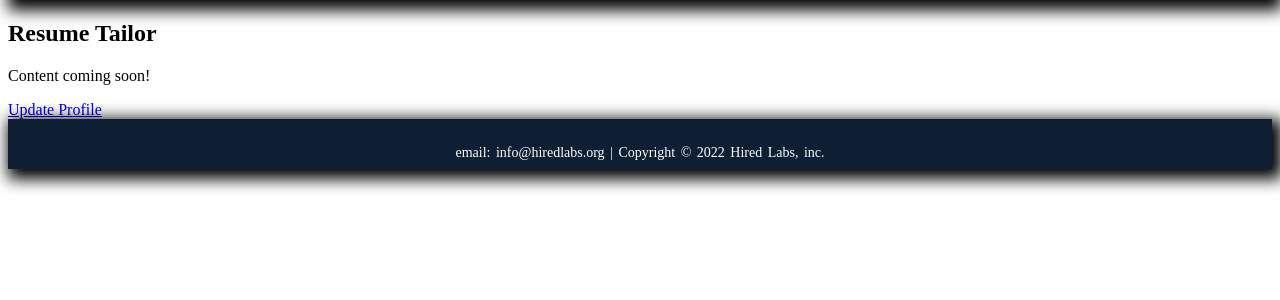
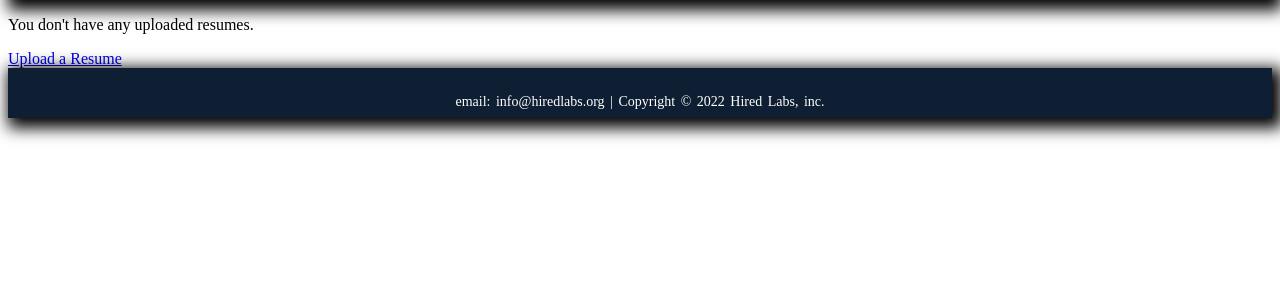
Before and after one commit to janton42/hired_labs_webtools, a Django app: page /resume_tailor/ in a window 1280 px wide. Shown: the part 90-390 px from the top of the page. Run offline with Django 4.2, Linux system fonts and the light colour scheme; the visitor is signed in with stand-in values (Sample User, id 1); data that the repository does not hold is empty; some libraries are stand-ins or nearby versions.

Commit message:
resume upload working

```diff
--- a/resume_tailor/models.py
+++ b/resume_tailor/models.py
@@ -154,7 +154,7 @@ class UserSkillLevel(models.Model):
         return '{}: {}, {}'.format(self.user, self.skill, self.level)
 
 class ResumeUpload(models.Model):
-    user = models.ForeignKey(Profile, on_delete=models.CASCADE)
+    user = models.ForeignKey(User, on_delete=models.CASCADE)
     title = models.CharField(max_length=20)
     resume = models.FileField(upload_to='uploads/')
 
--- a/resume_tailor/urls.py
+++ b/resume_tailor/urls.py
@@ -7,4 +7,5 @@ urlpatterns = [
     path('profile/', views.profile, name='profile'),
     path('profile/update/', views.update_profile, name='update_profile'),
     path('profile/settings/', views.settings, name='settings'),
+    path('upload_resume/', views.upload_resume, name='upload_resume'),
 ]
--- a/resume_tailor/views.py
+++ b/resume_tailor/views.py
@@ -3,9 +3,10 @@ from django.contrib import messages
 from django.contrib.auth import login, authenticate
 from django.contrib.auth.decorators import login_required
 
-from .forms import UserRegistrationForm, UpdateProfileForm
+from .forms import UserRegistrationForm, UpdateProfileForm, \
+UploadFileForm
 
-from .models import Location, Setting, Profile
+from .models import Location, Setting, Profile, ResumeUpload
 
 # Home page (home) and Registration page (register) are the only pages
 # accessible without a login.
@@ -31,7 +32,13 @@ def register(request):
 
 @login_required
 def resume_tailor_home(request):
-    return render(request,'resume_tailor_home.html')
+    resumes = ResumeUpload.objects.all()\
+    .filter(user=request.user)\
+    .values()
+    context = {
+        'resumes': resumes
+    }
+    return render(request,'resume_tailor_home.html', context)
 
 @login_required
 def profile(request):
@@ -58,8 +65,24 @@ def update_profile(request):
             profile = form.save(commit=False)
             profile.user = request.user
             profile.save()
-            return redirect('profile_view',pk=profile.pk)
+            return redirect('profile.html',pk=profile.pk)
     else:
         form = UpdateProfileForm()
     context = { 'form': form }
     return render(request, 'profile_update.html', context)
+
+@login_required
+def upload_resume(request):
+    if request.method == 'POST':
+        form = UploadFileForm(request.POST, request.FILES)
+        if form.is_valid():
+            upload = form.save(commit=False)
+            upload.user = request.user
+            upload.save()
+            return redirect('resume_tailor_home')
+        else:
+            print(form.errors)
+    else:
+        form = UploadFileForm()
+    context = { 'form': form }
+    return render(request, 'resume_upload.html', context)
--- a/templates/hired_labs_home.html
+++ b/templates/hired_labs_home.html
@@ -9,6 +9,7 @@
         <a href="{% url 'settings' %}" class="button">View Settings</a>
         <a href="{% url 'resume_tailor_home' %}" class="button">Resume Tailor</a>
         <a href="{% url 'profile' %}" class="button">View Profile</a>
+        <a href="{% url 'logout' %}" class="button">Logout</a>
       </div>
 
   {% else %}
--- a/templates/profile.html
+++ b/templates/profile.html
@@ -13,6 +13,8 @@
       {% endfor %}
     </ul>
   {% else %}
-    <p>Nothing here</p>
+    <p>You haven't completed your profile!</p>
+    <a href="{% url 'update_profile' %}">Update Profile</a>
+
   {% endif %}
 {% endblock %}
--- a/templates/resume_tailor_home.html
+++ b/templates/resume_tailor_home.html
@@ -1,11 +1,19 @@
 {% extends 'base.html' %}
 
 {% block content %}
-  <div>
-      <h2>Resume Tailor</h2>
-      <p>Content coming soon!</p>
-      <a href="{% url 'update_profile' %}">Update Profile</a>
-  </div>
+
+{% if resumes %}
+  <p>My uploaded resumes:</p>
+  <ul>
+    {% for resume in resumes %}
+      <li>{{ resume.title }}</li>
+    {% endfor %}
+  </ul>
+  <a href="{% url 'upload_resume' %}">Upload Another</a>
+{% else %}
+  <p>You don't have any uploaded resumes.</p>
+  <a href="{% url 'upload_resume' %}">Upload a Resume</a>
+{% endif %}
 
 
 {% endblock %}
```
Also changed, not shown: resume_tailor/forms.py (+7 -1 lines), templates/resume_upload.html (added, +17 -0 lines), resume_tailor/migrations/0009_alter_resumeupload_user.py (added), resume_tailor/migrations/0010_alter_resumeupload_user.py (added), 5 other files.
